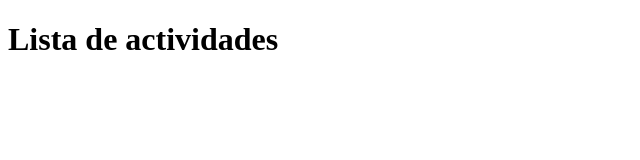
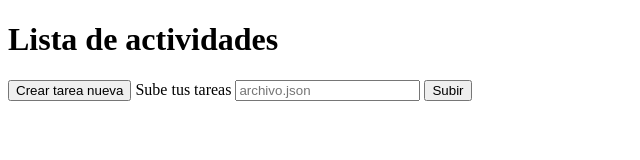
Before and after one commit to victorantonioalvarez-ux/PracticaFinal, a plain HTML site: page index.html in a window 1280 px wide. Shown: the whole page, without its empty margins (0-640 px from the left). Drawn offline with Linux system fonts and the light colour scheme.

Commit message:
feat: Añadido formulario de subida de archivos de actividades

```diff
--- a/index.html
+++ b/index.html
@@ -9,7 +9,16 @@
 	<header>
 		<h1> Lista de actividades</h1>
 	</header>
-
+	<main>
+		<div>
+			<form id="submit" class="player-coments">
+				<button id="">Crear tarea nueva</button>
+                <label for="archivojson">Sube tus tareas</label>
+                <input id="archivoJson" name="archivoJson" placeholder="archivo.json" required>
+                <button type="submit">Subir</button>
+			</form>
+		</div>
+	</main>
 
 </body>
 </html>
```
